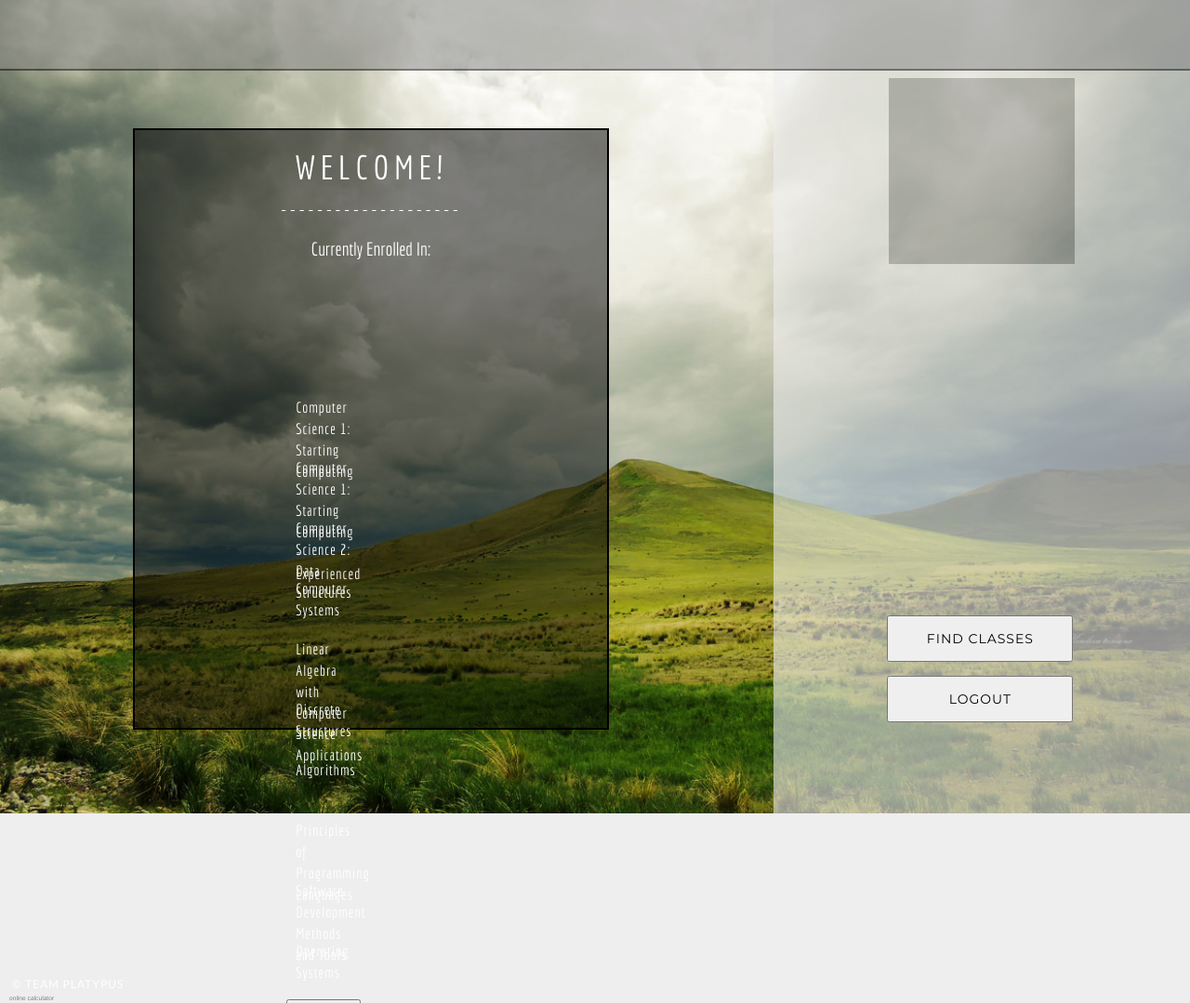
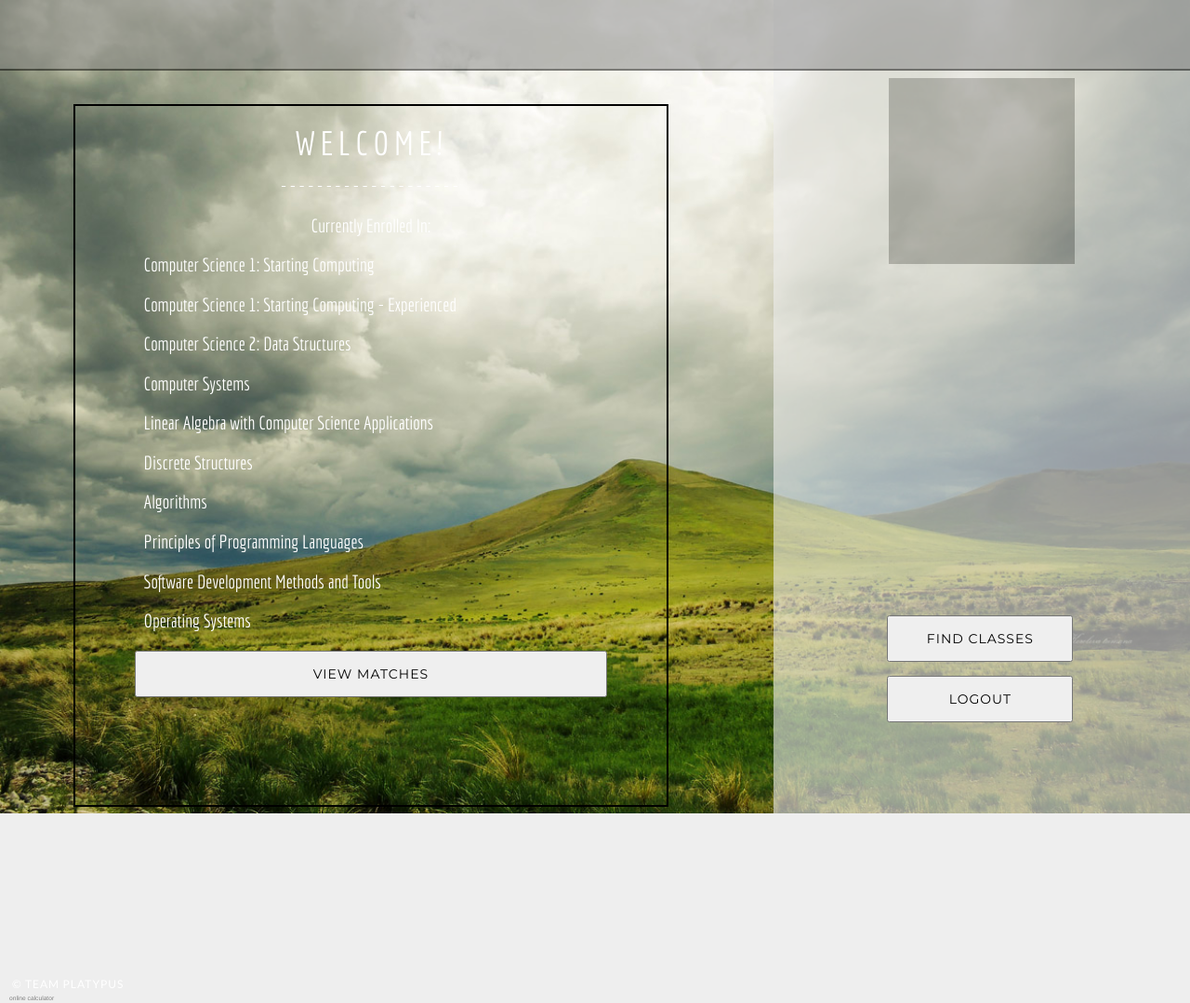
Before and after one commit to calebhsu/CSCI3308_Project1, a Django app: template Platypus/templates/matchApp/home.html in a window 1280 px wide. Shown: the whole page at 93% size. Run offline with Django 3.2, Linux system fonts and the light colour scheme; the template is opened without the code that fills it: values that come from a table or form of the project are taken from there, others are empty; data comes from the database, SQL or seed files in the repository; some libraries are stand-ins or nearby versions; grey boxes are pictures that could not be loaded.

Commit message:
Linked buttons, fixed autosizing - CH, TW

```diff
--- a/Platypus/templates/matchApp/classpage.html
+++ b/Platypus/templates/matchApp/classpage.html
@@ -45,7 +45,8 @@
 
             <div id="navbar">
                 <div class="btn-group">
-                    <button type="button" class="navbutton" id="navfont">Go Back</button>
+                    <button type="button" class="navbutton" id="navfont" onClick="window.location.href='/matchApp/home/'">Go Back</button>
+                    <button type="button" class="navbutton" id="navfont" onClick="window.location.href='/matchApp/logout/'">Logout</button>
                 </div>
             </div>
 
--- a/Platypus/templates/matchApp/home.html
+++ b/Platypus/templates/matchApp/home.html
@@ -40,18 +40,6 @@
                     <img src="http://cdn.flaticon.com/png/256/47119.png" style="width:200px; height:200px"/>
                 </div>
             </div>
-            <div id="classnav">
-                {% if course_list %}
-                <div class="btn-group">
-                    {% for course in course_list %}
-                        <p type="button" class="classbutton" id="navfont_white">{{ course }}</p>
-                    {% endfor %}
-                    <a href="/matchApp/classpage/">
-                    <button type="button" class="classbutton" id="navfont">View Matches</button>
-                    </a>
-                </div>
-                {% endif %}
-            </div>
 
             <div id="navbar">
                 <div class="btn-group">
@@ -60,11 +48,17 @@
                 </div>
             </div>
 
-            <div id="infoBlock"></div>
-            <div id="infoText">
+            <div id="classInfoBlock "></div>
+            <div id="classInfoText">
                 <h1 class="title"> Welcome! </h1>
                 <p class="title">--------------------</p>
                 <p class="desc">Currently Enrolled In:</p>
+                {% if course_list %}
+                    {% for course in course_list %}
+                        <p id="descCourseList">{{ course }}</p>
+                    {% endfor %}
+                <button type="button" class="classbutton" id="navfont" onClick="window.location.href='/matchApp/classpage'">View Matches</button>
+                {% endif %}
             </div>
 
             <footer>
```
Also changed, not shown: Platypus/templates/matchApp/login.html (+2 -11 lines).
